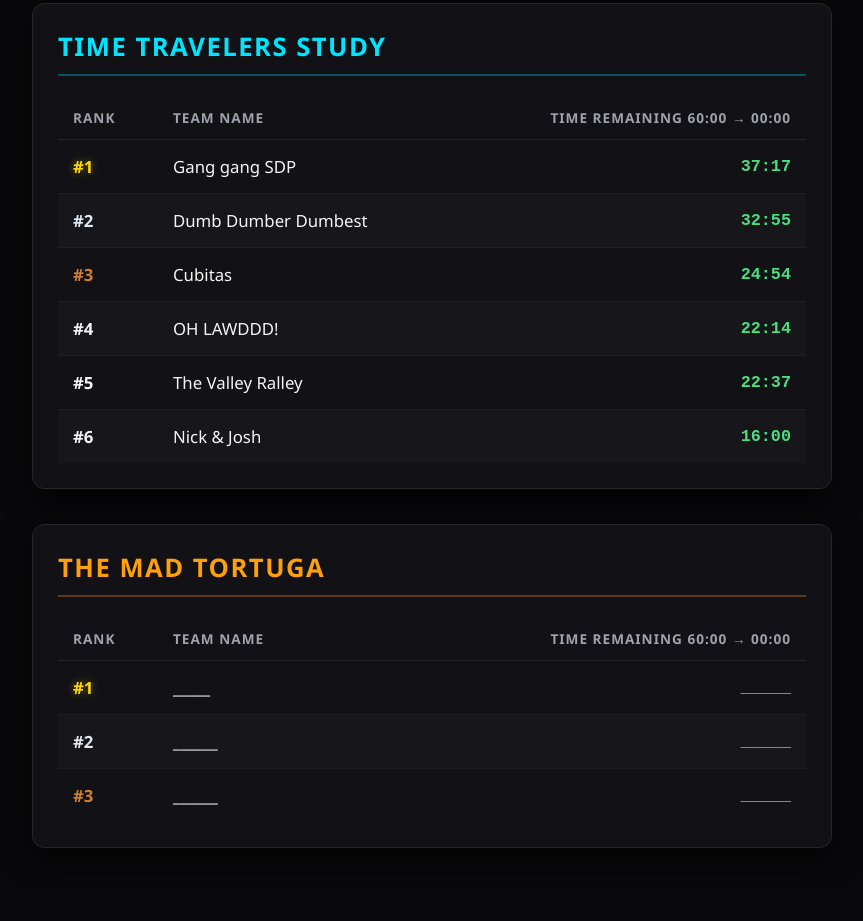
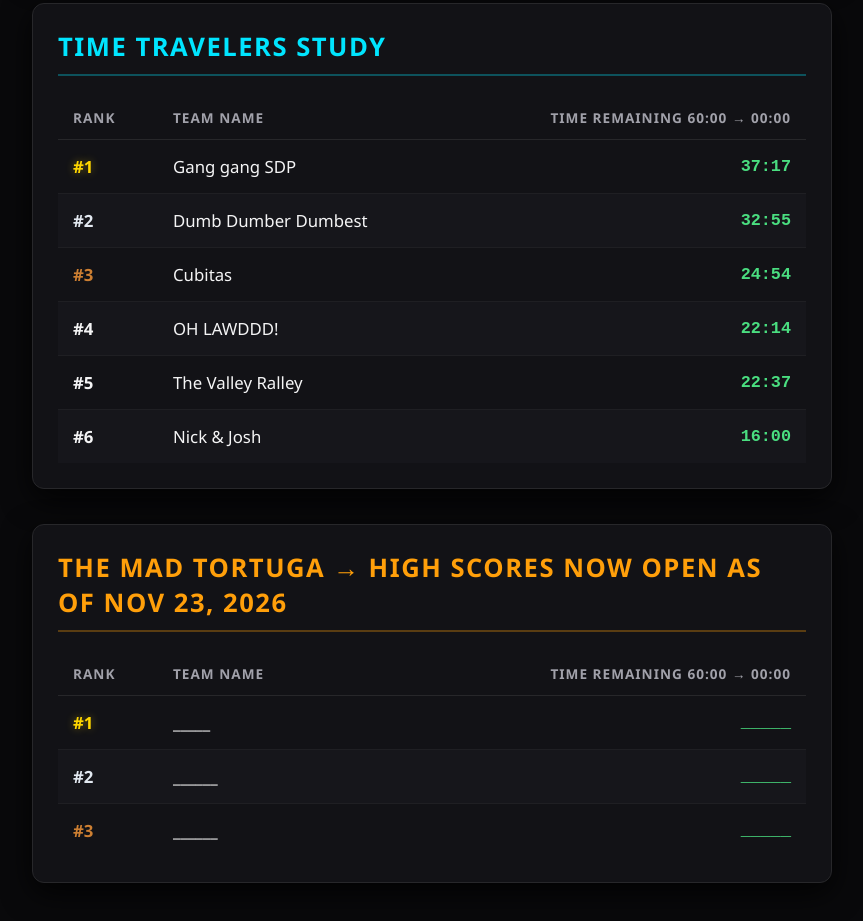
Before and after one commit to tayloreck1995-sketch/LockHouse, a plain HTML site: page high scores.html in a window 1280 px wide. Shown: the part 905-1826 px from the top of the page, without its empty margins (208-1071 px from the left). Before the commit the page ends 1793 px from the top, so only its background shows below. Drawn offline with Linux system fonts and the light colour scheme.

Commit message:
11/23
11/23

```diff
--- a/high scores.html
+++ b/high scores.html
@@ -289,7 +289,7 @@
 
         <!-- Room 3: The Mad Tortuga -->
         <div class="room-card tortuga">
-            <h2 class="room-title">The Mad Tortuga</h2>
+            <h2 class="room-title">The Mad Tortuga  →  High scores now open as of Nov 23, 2026</h2>
             <table>
                 <thead>
                     <tr>
```
